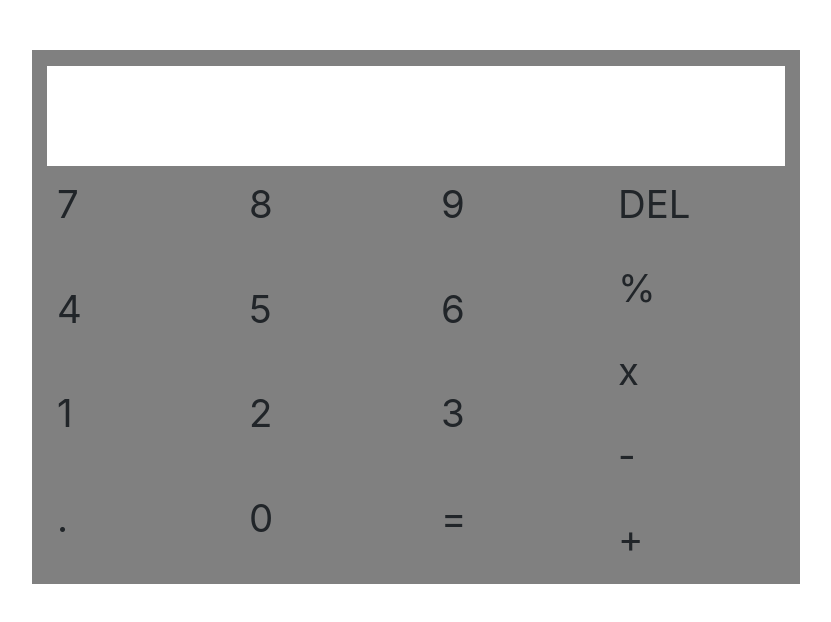
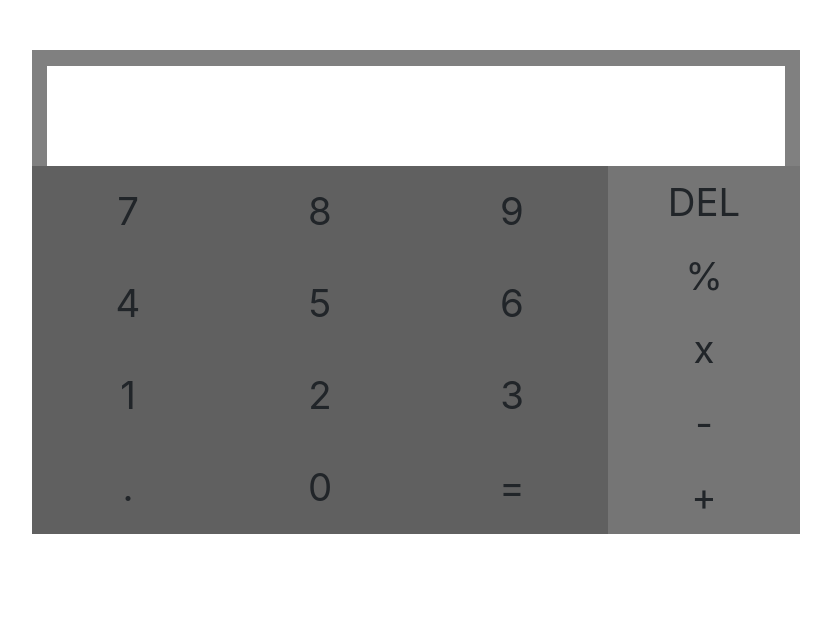
Before and after one commit to SSTPIERRE2/Nice-Calculator, a React (Create React App) app: page / in a window 1280 px wide. Shown: the top 622 px of the page, without its empty margins (224-1055 px from the left). Built offline with nearby package versions, Linux system fonts and the light colour scheme.

Commit message:
Full height + width calculator buttons with on:hover shadows

```diff
--- a/src/assets/style.css
+++ b/src/assets/style.css
@@ -29,11 +29,50 @@
 }
 
 .numpad-btn {
-	margin: 10px;
+	padding: 0.5em 0em;
+	height: 100%;
+	width: 98%;
+	display: flex;
+	align-items: center;
+	justify-content: center;
 }
 
 .numpad-btn:hover {
 	cursor: pointer;
+	box-shadow: 0px 1px 5px 1px #222121, inset -1px -5px 10px 1px #515151;
+}
+
+.num-column {
+	background-color: rgb(96, 96, 96);
+	display: flex;
+	flex-direction: column;
+	align-items: center;
+	justify-content: space-between;
+}
+
+.col-3.num-column {
+	padding: 0;
+}
+
+.col-sm-3.num-column {
+	padding: 0;
+}
+
+.col-md-3.num-column {
+	padding: 0;
+}
+
+.col-lg-3.num-column {
+	padding: 0;
+}
+
+#op-column {
+	background-color: rgb(117, 117, 117);
+	display: flex;
+	flex-direction: column;
+	align-items: center;
+	justify-content: space-between;
+	padding: 0;
 }
 
 .numpad-display {
--- a/src/components/Calculator.js
+++ b/src/components/Calculator.js
@@ -62,19 +62,19 @@ class Calculator extends Component {
 		        <InputDisplay input={this.state.input} />
 
 		        <div className="row">
-		        	<div className="col-3 col-sm-3 col-md-3 col-lg-3">
+		        	<div className="col-3 col-sm-3 col-md-3 col-lg-3 num-column">
 		        		{renderNumpadButtons({ display: [7, 4, 1, '.'], onClick: this.updateDisplay, direction: 'vertical' })}
 		        	</div>
 
-		        	<div className="col-3 col-sm-3 col-md-3 col-lg-3">
+		        	<div className="col-3 col-sm-3 col-md-3 col-lg-3 num-column">
 						{renderNumpadButtons({ display: [8, 5, 2, 0], onClick: this.updateDisplay, direction: 'vertical' })}
 					</div>
 
-					<div className="col-3 col-sm-3 col-md-3 col-lg-3">
+					<div className="col-3 col-sm-3 col-md-3 col-lg-3 num-column">
 						{renderNumpadButtons({ display: [9, 6, 3, '='], onClick: this.updateDisplay, direction: 'vertical' })}
 					</div>
 
-		        	<div className="col-3 col-sm-3 col-md-3 col-lg-3">
+		        	<div id="op-column" className="col-3 col-sm-3 col-md-3 col-lg-3">
 		        		{renderNumpadButtons({
 		        			display: ['DEL', '%', 'x', '-', '+'],
 		        			onClick: this.updateDisplay,
--- a/src/components/NumpadButton.js
+++ b/src/components/NumpadButton.js
@@ -3,7 +3,7 @@ import React from 'react';
 const NumpadButton = (props) => {
 	return (
 		<div className="numpad-btn" onClick={() => props.onClick(props.display)}>
-			<p className="numpad-text">{props.display}</p>
+			<span className="numpad-text">{props.display}</span>
 		</div>
 	);
 }
--- a/src/utils/utils.js
+++ b/src/utils/utils.js
@@ -201,17 +201,13 @@ const renderNumpadButtons = ({ display, onClick, direction }) => {
 	if (Array.isArray(display)) {
 		result = display.map((item, index) => {
 			return (
-				<div key={index} className={bootstrapColumns(bootstrapEqualColumns(display.length))}>
-					<NumpadButton display={item} onClick={onClick} />
-				</div>
+				<NumpadButton key={index} display={item} onClick={onClick} />
 			);
 		});
 	}
 
 	return (
-		<div className={direction === 'vertical' ? 'row vertical' : 'row'}>
-			{result}
-		</div>
+		[result]
 	);
 };
 
```
